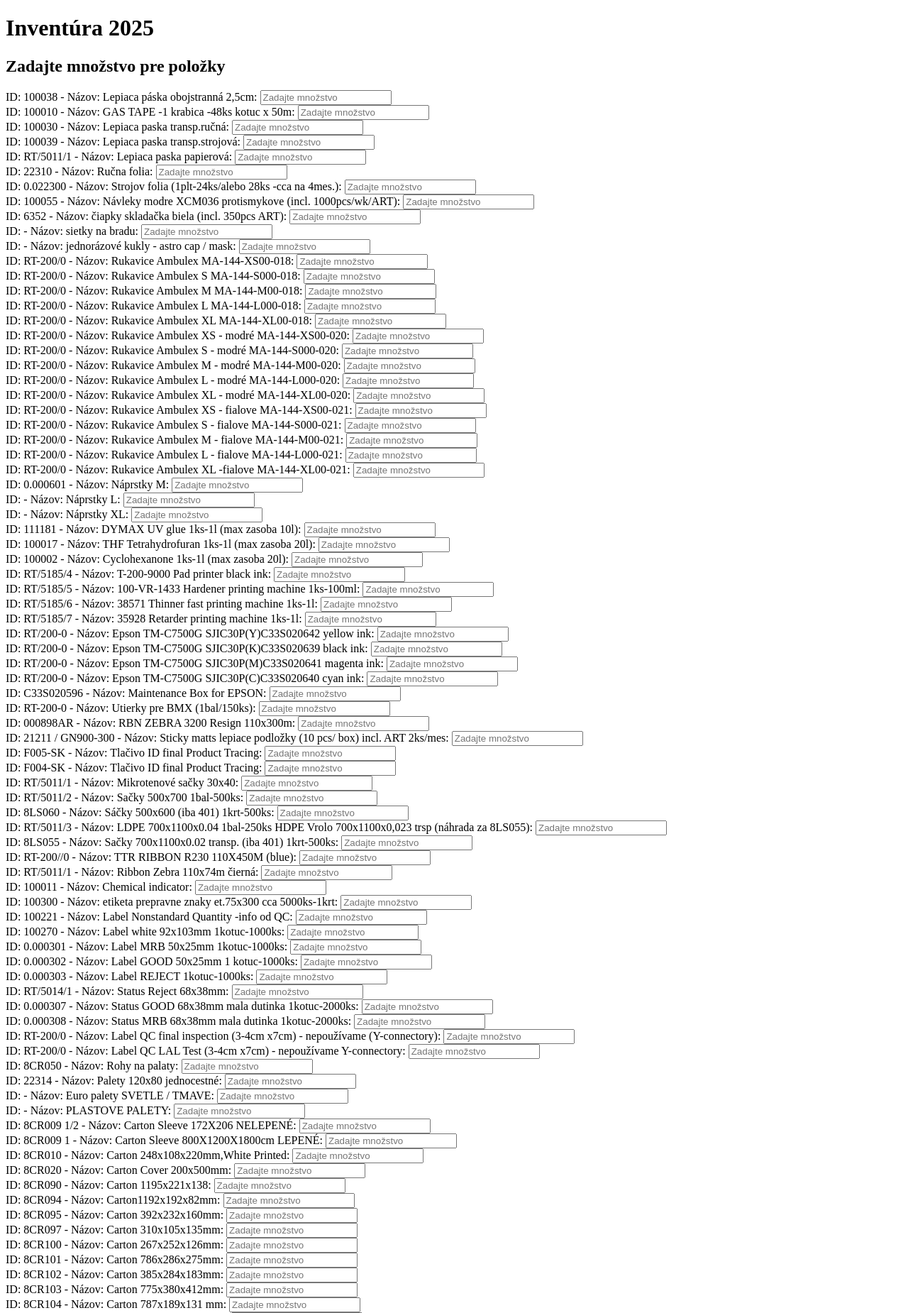
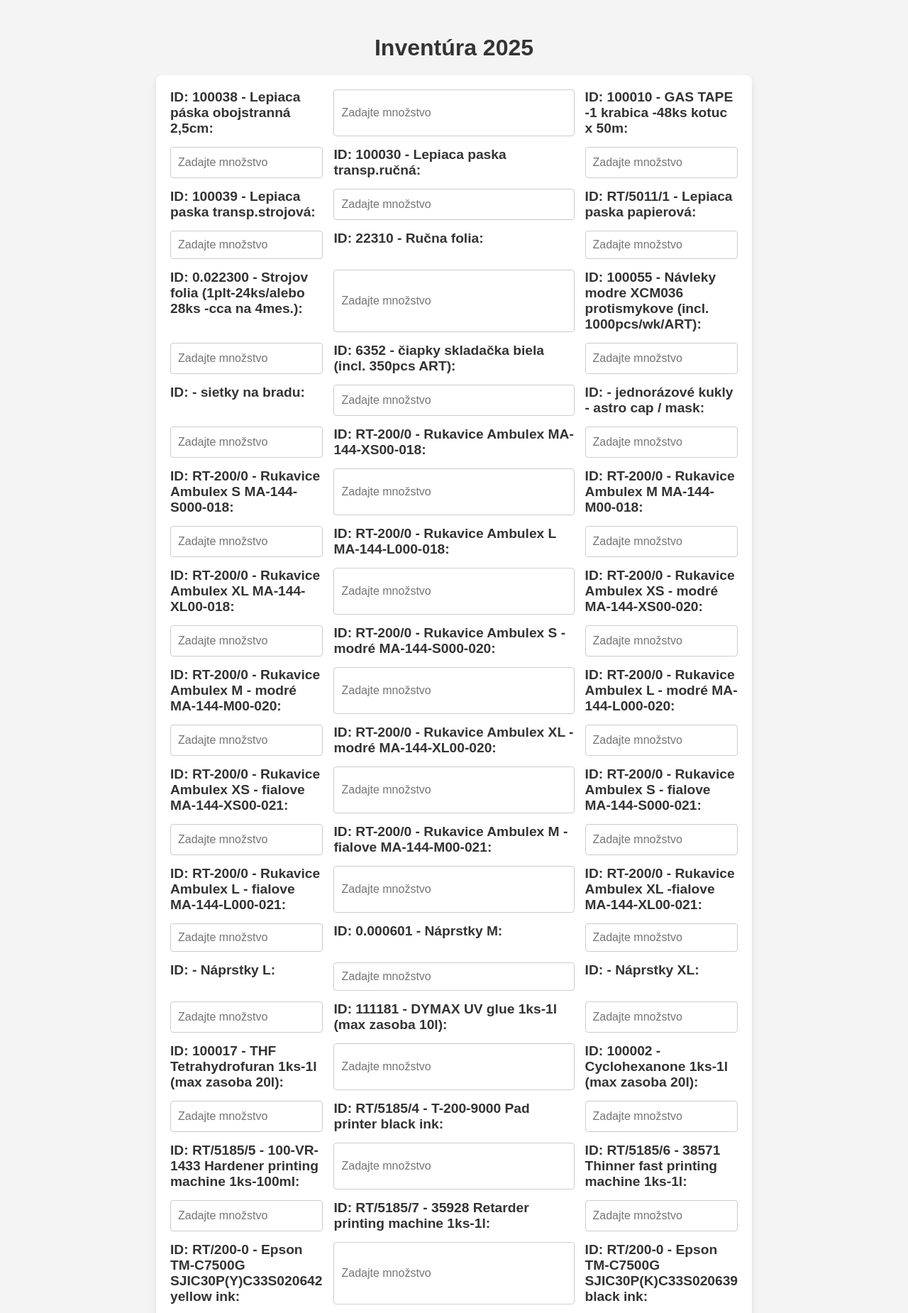
Before and after one commit to matypyth/inventura_bmx, a Flask app: page / in a window 1280 px wide. Shown: the top 1850 px of the page at 71% size. Run offline with Flask 3, Linux system fonts and the light colour scheme.

Commit message:
Update index.html

```diff
--- a/INVENTORY_BMX/templates/index.html
+++ b/INVENTORY_BMX/templates/index.html
@@ -4,18 +4,83 @@
     <meta charset="UTF-8">
     <meta name="viewport" content="width=device-width, initial-scale=1.0">
     <title>Inventúra</title>
+    <style>
+        body {
+            font-family: Arial, sans-serif;
+            background-color: #f4f4f4;
+            padding: 20px;
+            display: flex;
+            flex-direction: column;
+            align-items: center;
+        }
+
+        h1 {
+            color: #333;
+            margin-bottom: 20px;
+        }
+
+        form {
+            width: 80%;
+            max-width: 800px;
+            background-color: #fff;
+            padding: 20px;
+            border-radius: 8px;
+            box-shadow: 0 4px 8px rgba(0, 0, 0, 0.1);
+        }
+
+        .grid-container {
+            display: grid;
+            grid-template-columns: 1fr 2fr 1fr;  /* 3 stĺpce: ID, Názov a Množstvo */
+            gap: 15px;
+            margin-bottom: 20px;
+        }
+
+        .grid-container label {
+            font-size: 1.2rem;
+            font-weight: bold;
+            color: #333;
+        }
+
+        .grid-container input {
+            font-size: 1rem;
+            padding: 10px;
+            border-radius: 4px;
+            border: 1px solid #ccc;
+            width: 100%;
+            box-sizing: border-box;
+        }
+
+        button {
+            padding: 15px 25px;
+            font-size: 1.2rem;
+            background-color: #4CAF50;
+            color: white;
+            border: none;
+            border-radius: 5px;
+            cursor: pointer;
+            width: 100%;
+            max-width: 200px;
+            margin: 0 auto;
+            display: block;
+        }
+
+        button:hover {
+            background-color: #45a049;
+        }
+    </style>
 </head>
 <body>
     <h1>Inventúra 2025</h1>
 
     <form method="POST">
-        <div>
-            <h2>Zadajte množstvo pre položky</h2>
+        <div class="grid-container">
+            <!-- Zobrazenie položiek s ID, Názvom a políčkom na zadanie Množstva -->
             {% for item in items %}
-                <label for="quantity_{{ item.id }}">ID: {{ item.id }} - Názov: {{ item.name }}:</label>
-                <input type="number" name="quantity_{{ item.id }}" id="quantity_{{ item.id }}" placeholder="Zadajte množstvo" required><br>
+                <label for="quantity_{{ item.id }}">ID: {{ item.id }} - {{ item.name }}:</label>
+                <input type="number" name="quantity_{{ item.id }}" id="quantity_{{ item.id }}" placeholder="Zadajte množstvo" required>
             {% endfor %}
         </div>
+
         <button type="submit">Aktualizovať inventúru</button>
     </form>
 </body>
```
